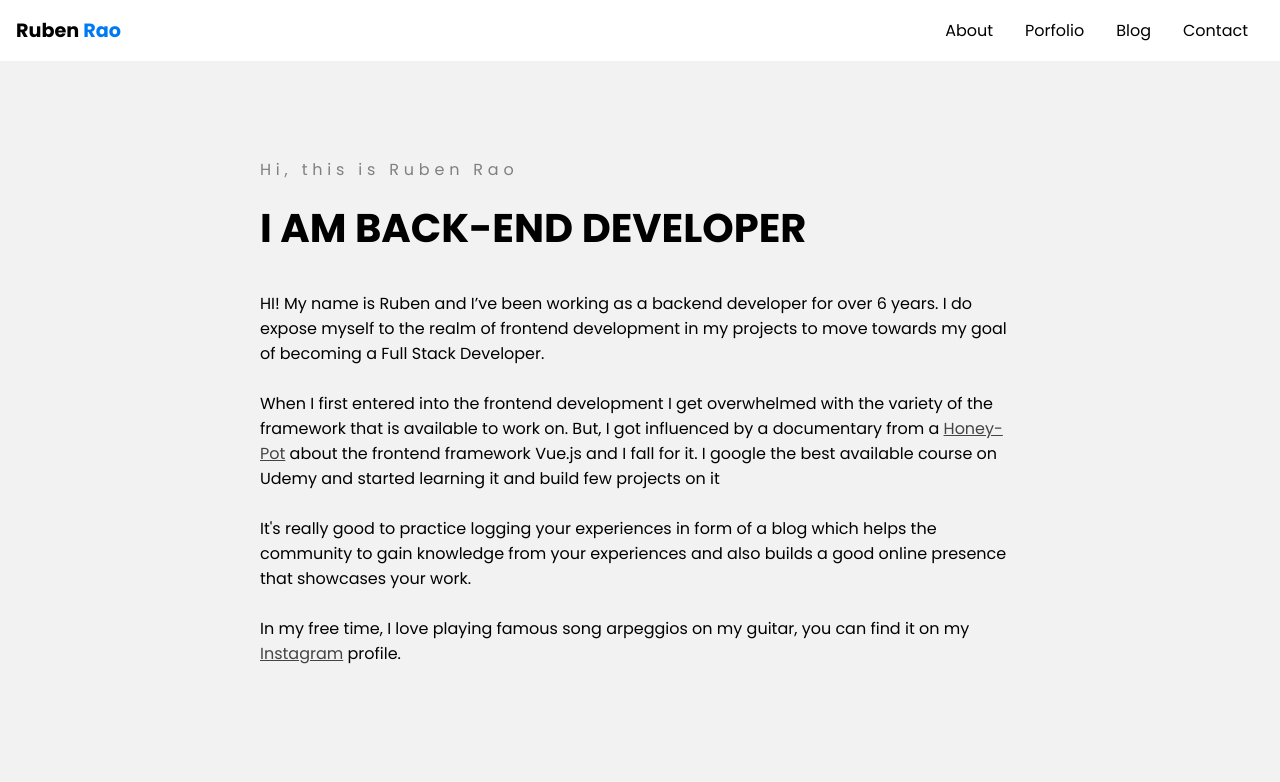
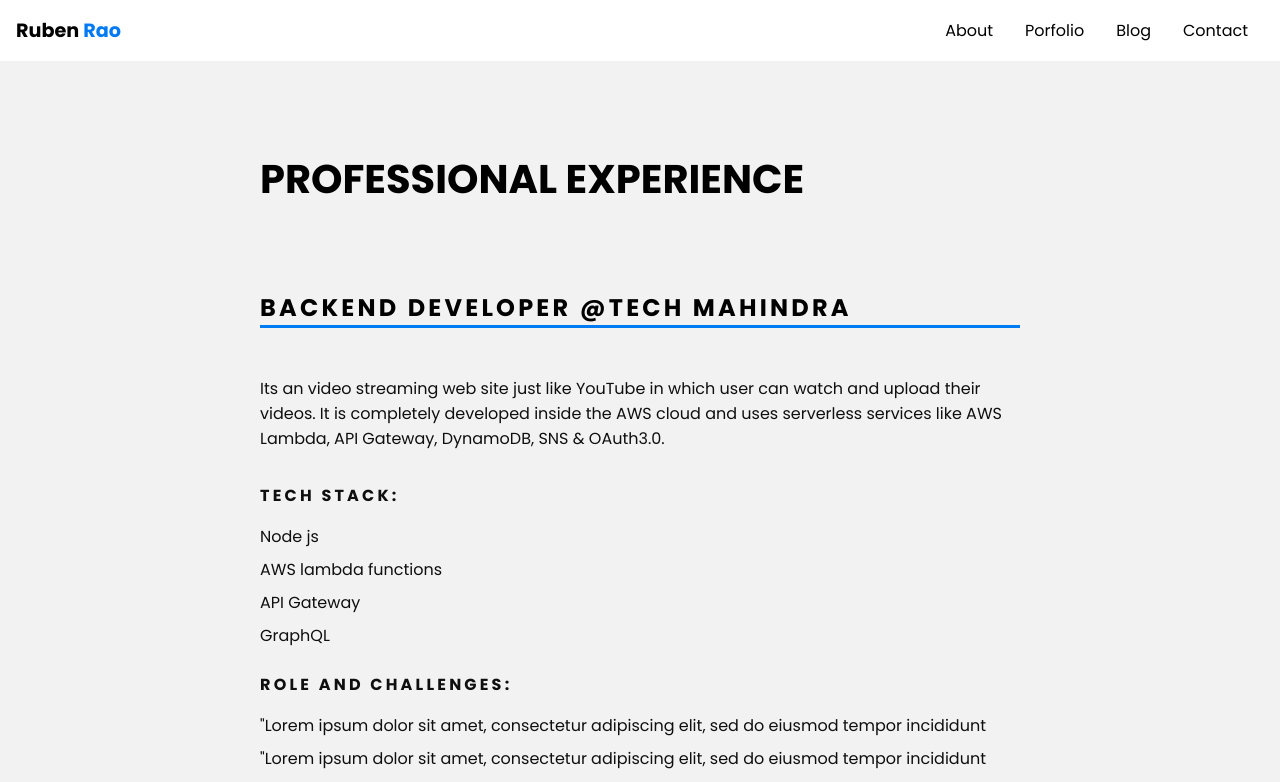
Before and after one commit to pmrubenrao/Portfolio-Website, a Vue app: page /portfolio in a window 1280 px wide. Shown: the top 782 px of the page. Built offline with nearby package versions, Linux system fonts and the light colour scheme.

Commit message:
introduced the routing to the page

```diff
--- a/package.json
+++ b/package.json
@@ -10,7 +10,8 @@
   "dependencies": {
     "core-js": "^3.6.5",
     "sass-loader": "^10.2.0",
-    "vue": "^3.0.0"
+    "vue": "^3.0.0",
+    "vue-router": "^4.0.11"
   },
   "devDependencies": {
     "@vue/cli-plugin-babel": "~4.5.0",
--- a/src/App.vue
+++ b/src/App.vue
@@ -1,19 +1,18 @@
 <template>
   <navigation-menu></navigation-menu>
-  <about-me></about-me>
-  <generic-list header-list="header-layout-patch"></generic-list>
+  <main>
+    <router-view></router-view>
+  </main>
 </template>
 
 <script>
 import NavigationMenu from './components/NavigationMenu.vue';
-import AboutMe from './components/AboutMe.vue';
-import GenericList from './components/GenericList.vue';
 
 export default {
   components: {
     'navigation-menu': NavigationMenu,
-    AboutMe,
-    GenericList,
+    // AboutMe,
+    // GenericList,
   },
 };
 </script>
@@ -32,11 +31,5 @@ export default {
     margin: 0px;
     font-family: 'Poppins';
   }
-
-  /* -webkit-font-smoothing: antialiased;
-  -moz-osx-font-smoothing: grayscale;
-  text-align: center;
-  color: #2c3e50;
-  margin-top: 60px; */
 }
 </style>
--- a/src/components/AboutMe.vue
+++ b/src/components/AboutMe.vue
@@ -34,46 +34,6 @@
 <script></script>
 
 <style lang="scss" scoped>
-.navbar {
-  background: white;
-  padding: 1em;
-
-  .logo {
-    text-decoration: none;
-    font-weight: 700;
-    color: black;
-    font-size: 1.2em;
-
-    span {
-      color: var(--primary-color);
-    }
-  }
-
-  nav {
-    display: none;
-  }
-
-  .container {
-    display: flex;
-    place-content: space-between;
-  }
-  .mobile-menu {
-    cursor: pointer;
-  }
-  img {
-    width: 1.5em;
-    height: auto;
-  }
-}
-
-a {
-  color: #444444;
-}
-
-ul {
-  margin: 0;
-}
-
 section {
   /* margin: 0 1rem 0 1rem; */
   padding: 5em 2em;
--- a/src/components/HelloWorld.vue
+++ /dev/null
@@ -1,58 +0,0 @@
-<template>
-  <div class="hello">
-    <h1>{{ msg }}</h1>
-    <p>
-      For a guide and recipes on how to configure / customize this project,<br>
-      check out the
-      <a href="https://cli.vuejs.org" target="_blank" rel="noopener">vue-cli documentation</a>.
-    </p>
-    <h3>Installed CLI Plugins</h3>
-    <ul>
-      <li><a href="https://github.com/vuejs/vue-cli/tree/dev/packages/%40vue/cli-plugin-babel" target="_blank" rel="noopener">babel</a></li>
-      <li><a href="https://github.com/vuejs/vue-cli/tree/dev/packages/%40vue/cli-plugin-eslint" target="_blank" rel="noopener">eslint</a></li>
-    </ul>
-    <h3>Essential Links</h3>
-    <ul>
-      <li><a href="https://vuejs.org" target="_blank" rel="noopener">Core Docs</a></li>
-      <li><a href="https://forum.vuejs.org" target="_blank" rel="noopener">Forum</a></li>
-      <li><a href="https://chat.vuejs.org" target="_blank" rel="noopener">Community Chat</a></li>
-      <li><a href="https://twitter.com/vuejs" target="_blank" rel="noopener">Twitter</a></li>
-      <li><a href="https://news.vuejs.org" target="_blank" rel="noopener">News</a></li>
-    </ul>
-    <h3>Ecosystem</h3>
-    <ul>
-      <li><a href="https://router.vuejs.org" target="_blank" rel="noopener">vue-router</a></li>
-      <li><a href="https://vuex.vuejs.org" target="_blank" rel="noopener">vuex</a></li>
-      <li><a href="https://github.com/vuejs/vue-devtools#vue-devtools" target="_blank" rel="noopener">vue-devtools</a></li>
-      <li><a href="https://vue-loader.vuejs.org" target="_blank" rel="noopener">vue-loader</a></li>
-      <li><a href="https://github.com/vuejs/awesome-vue" target="_blank" rel="noopener">awesome-vue</a></li>
-    </ul>
-  </div>
-</template>
-
-<script>
-export default {
-  name: 'HelloWorld',
-  props: {
-    msg: String
-  }
-}
-</script>
-
-<!-- Add "scoped" attribute to limit CSS to this component only -->
-<style scoped>
-h3 {
-  margin: 40px 0 0;
-}
-ul {
-  list-style-type: none;
-  padding: 0;
-}
-li {
-  display: inline-block;
-  margin: 0 10px;
-}
-a {
-  color: #42b983;
-}
-</style>
--- /dev/null
+++ b/src/components/LandingPage.vue
@@ -0,0 +1,16 @@
+<template>
+  <about-me></about-me>
+  <generic-list header-list="header-layout-patch"></generic-list>
+</template>
+
+<script>
+import AboutMe from './AboutMe.vue';
+import GenericList from './GenericList.vue';
+export default {
+  components: {
+    // 'navigation-menu': NavigationMenu,
+    AboutMe,
+    GenericList,
+  },
+};
+</script>
--- a/src/components/NavigationMenu.vue
+++ b/src/components/NavigationMenu.vue
@@ -17,8 +17,9 @@
             alt="Close Navigation"
           />
           <ul class="primary-nav">
-            <li><a href="index.html">About</a></li>
-            <li><a href="portfolio.html">Porfolio</a></li>
+            <li><router-link to="/about">About</router-link></li>
+            <!-- <li><a href="portfolio.html">Porfolio</a></li> -->
+            <li><router-link to="/portfolio">Porfolio</router-link></li>
             <li><a href="https://serverless.world">Blog</a></li>
             <li class="btn-open"><a href="contact.html">Contact</a></li>
           </ul>
--- /dev/null
+++ b/src/components/ThePortfolio.vue
@@ -0,0 +1,160 @@
+<template>
+  <section class="pf-main-header">
+    <div class="container">
+      <h1>Professional experience</h1>
+    </div>
+  </section>
+  <section class="header-layout">
+    <div class="container">
+      <h1 class="header-layout-patch">Backend Developer @Tech Mahindra</h1>
+    </div>
+  </section>
+  <section class="pf-exp ">
+    <div class="container">
+      <!-- <h1 class="pf-profile-header">Backend Developer @Tech Mahindra</h1> -->
+      <div class="pf-summary">
+        <div>
+          Its an video streaming web site just like YouTube in which user can
+          watch and upload their videos. It is completely developed inside the
+          AWS cloud and uses serverless services like AWS Lambda, API Gateway,
+          DynamoDB, SNS & OAuth3.0.
+        </div>
+      </div>
+      <div class="tech-stack">
+        <div class="container">
+          <div class="tech-stack-header">Tech Stack:</div>
+          <li class="tech-stack-list ">Node js</li>
+          <li class="tech-stack-list ">AWS lambda functions</li>
+          <li class="tech-stack-list ">API Gateway</li>
+          <li class="tech-stack-list ">GraphQL</li>
+        </div>
+      </div>
+      <div class="pf-roles-header">Role and challenges:</div>
+      <li class="tech-stack-list ">
+        "Lorem ipsum dolor sit amet, consectetur adipiscing elit, sed do eiusmod
+        tempor incididunt
+      </li>
+      <li class="tech-stack-list ">
+        "Lorem ipsum dolor sit amet, consectetur adipiscing elit, sed do eiusmod
+        tempor incididunt
+      </li>
+      <li class="tech-stack-list ">
+        "Lorem ipsum dolor sit amet, consectetur adipiscing elit, sed do eiusmod
+        tempor incididunt
+      </li>
+      <li class="tech-stack-list ">
+        "Lorem ipsum dolor sit amet, consectetur adipiscing elit, sed do eiusmod
+        tempor incididunt
+      </li>
+    </div>
+  </section>
+</template>
+
+<style lang="scss" scoped>
+section {
+  /* margin: 0 1rem 0 1rem; */
+  // padding: 1em 2em 1em 2em;
+  padding: 1em 2em;
+  max-width: 47.5em;
+  margin: 0 auto 0 auto;
+  list-style-type: none;
+}
+
+.header-layout {
+  .container {
+    display: flex;
+    justify-content: space-between;
+    flex-wrap: wrap;
+    .header-layout-patch {
+      font-weight: 700;
+      text-transform: uppercase;
+      width: 100%;
+      margin: 1rem 0;
+      letter-spacing: 0.2rem;
+      border-bottom: 0.2rem solid var(--primary-color);
+    }
+  }
+}
+section.pf-main-header {
+  max-width: 47.5em;
+  margin: 0 auto 0 auto;
+  padding: 5em 2em 1em 2em;
+  .container {
+    h1 {
+      text-transform: uppercase;
+      font-size: 2.5em;
+      margin-top: 0.2em;
+    }
+  }
+}
+
+section.pf-exp {
+  // max-width: 47.5em;
+  // margin: 0 auto 0 auto;
+  padding: 1em 2em 3em 2em;
+  // background: var(--primary-color);
+  color: rgb(15, 15, 15);
+  // li {
+  //   line-height: 4rem;
+  // }
+  .pf-summary {
+    display: flex;
+    align-items: flex-start;
+    flex: 0 0 45%;
+    padding: 0 0 1em 0;
+    // margin-bottom: 0.5rem;
+    justify-content: space-between;
+    flex-wrap: wrap;
+  }
+  .pf-profile-header {
+    font-weight: 700;
+    text-transform: uppercase;
+    width: 100%;
+    margin: 1rem 0;
+    letter-spacing: 0.2rem;
+    border-bottom: 0.2rem solid var(--primary-color);
+  }
+  .pf-roles-header {
+    display: flex;
+    font-weight: 700;
+    text-transform: uppercase;
+    width: 100%;
+    margin: 1rem 0;
+    letter-spacing: 0.2rem;
+  }
+  li {
+    margin-bottom: 0.5rem;
+  }
+}
+
+.tech-stack {
+  .container {
+    // margin: 0rem;
+    display: flex;
+    justify-content: space-between;
+    flex-direction: column;
+    flex-wrap: nowrap;
+    margin-bottom: 0.5rem;
+
+    // background: #20272e;
+    // padding: 0 0 1.5em 0;
+    .tech-stack-list {
+      // display: flex;
+      // align-items: center;
+      // flex: 0 0 45%;
+      margin-bottom: 0.5rem;
+      justify-content: space-between;
+      li {
+        list-style-type: circle;
+      }
+    }
+    .tech-stack-header {
+      font-weight: 700;
+      text-transform: uppercase;
+      width: 100%;
+      margin: 1rem 0;
+      letter-spacing: 0.2rem;
+    }
+  }
+}
+</style>
--- a/src/main.js
+++ b/src/main.js
@@ -1,11 +1,22 @@
 import { createApp } from 'vue';
 import App from './App.vue';
+import { createRouter, createWebHistory } from 'vue-router';
 // import NavigationMenu from './components/NavigationMenu.vue';
 // import AboutMe from './components/AboutMe.vue';
-import TheSubHeader from './components/TheSubHeader.vue';
+// import TheSubHeader from './components/TheSubHeader.vue';
+import ThePortfolio from './components/ThePortfolio.vue';
+import LandingPage from './components/LandingPage.vue';
 
+const router = createRouter({
+  history: createWebHistory(),
+  routes: [
+    { path: '/portfolio', component: ThePortfolio },
+    { path: '/about', component: LandingPage },
+  ],
+});
 const app = createApp(App);
+app.use(router);
 // app.component('navigation-menu', NavigationMenu);
 // app.component('about-me', AboutMe);
-app.component('about-me', TheSubHeader);
+// app.component('about-me', TheSubHeader);
 app.mount('#app');
```
Also changed, not shown: 1 other file (tests, documents, lock files or other folders).
